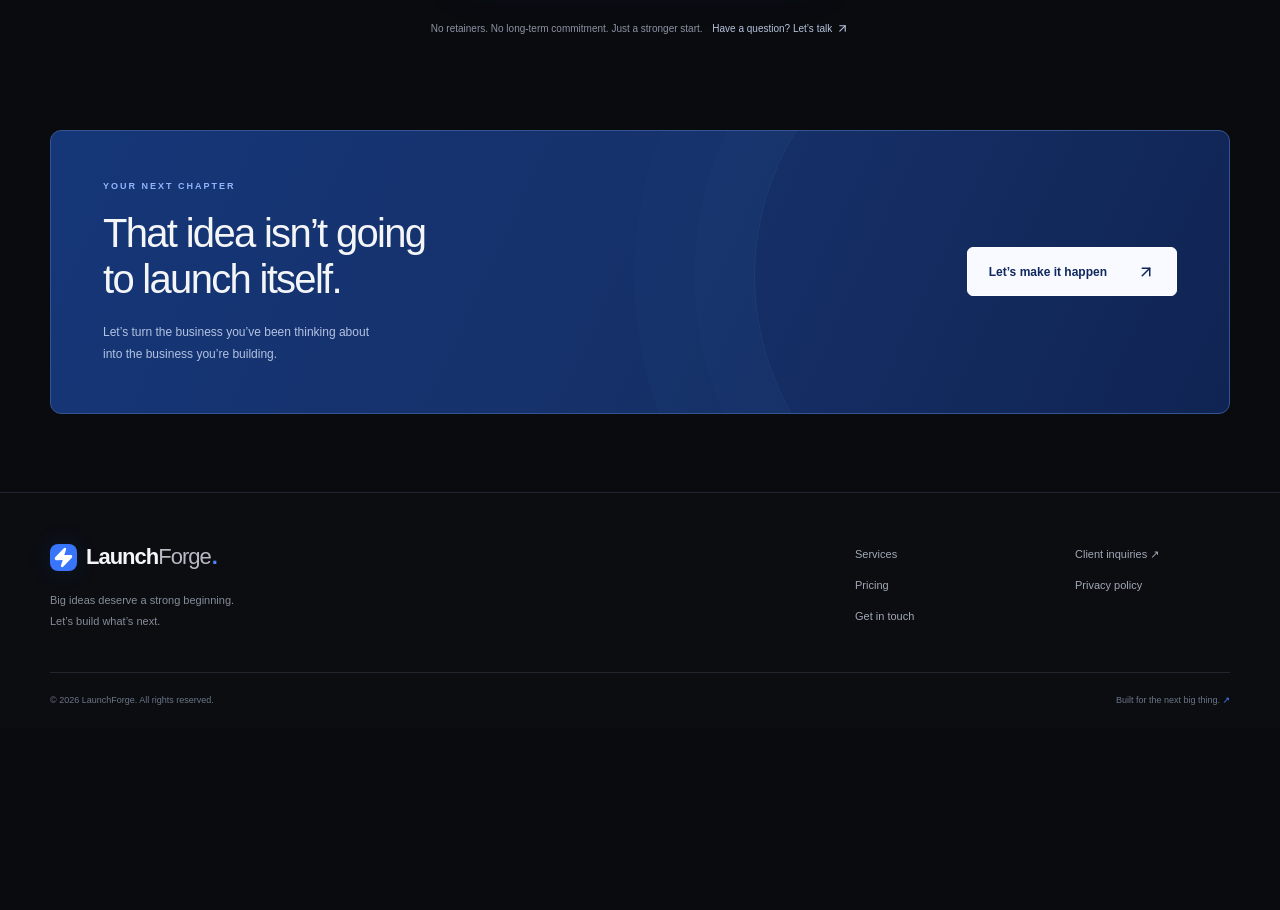
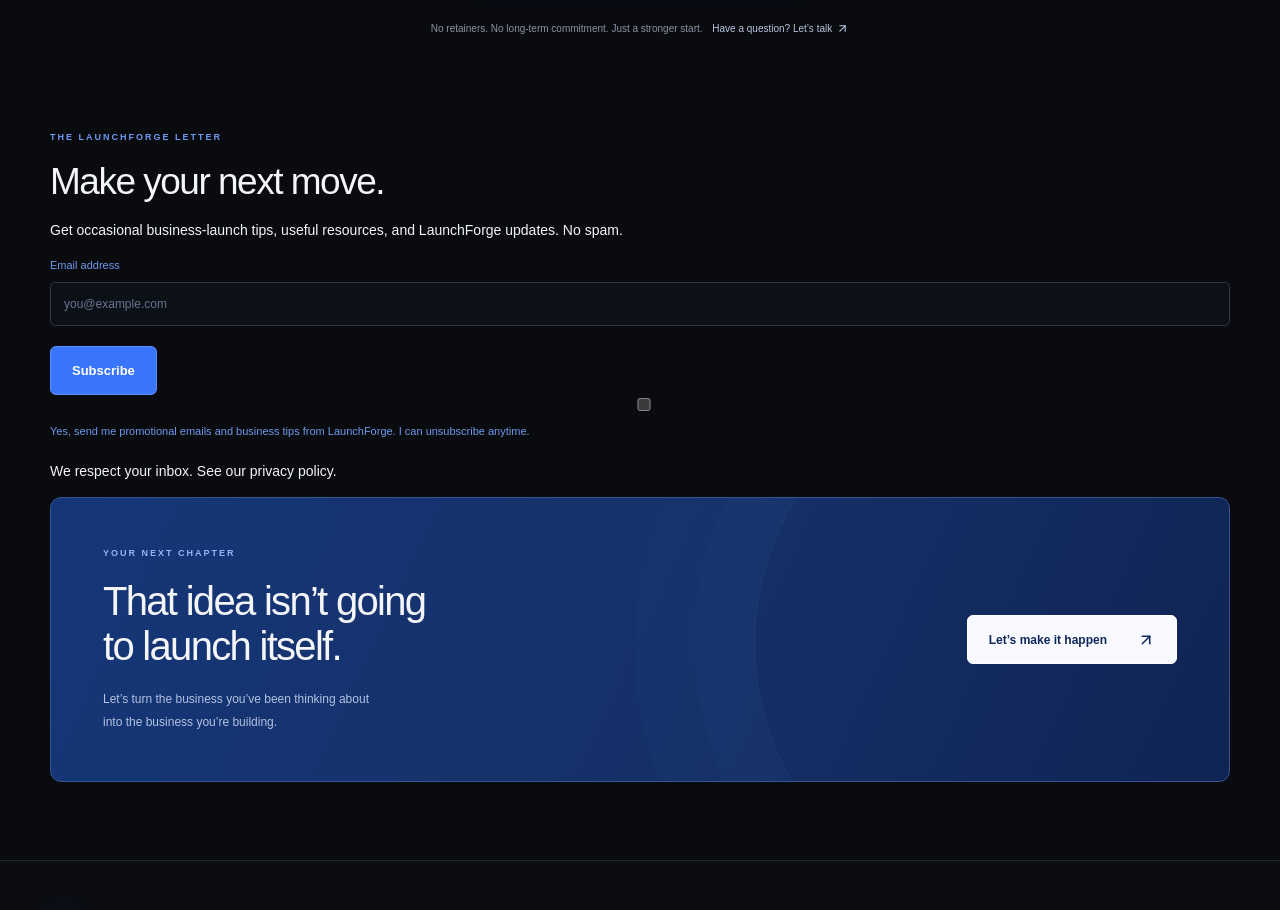
Before and after one commit to jaimebahar/Launchforge, a Next.js app: page / in a window 1280 px wide. Shown: the part 2780-3690 px from the top of the page. Before the commit the page ends 3508 px from the top, so only its background shows below. Built offline with nearby package versions, Linux system fonts and the light colour scheme.

Commit message:
Add opt-in newsletter section and privacy disclosure

```diff
--- a/app/page.tsx
+++ b/app/page.tsx
@@ -1,4 +1,5 @@
 import Link from "next/link";
+import { NewsletterForm } from "@/components/newsletter-form";
 import {
   ArrowUpRight,
   ArrowRight,
@@ -161,6 +162,7 @@
           </Link>
         </p>
       </section>
+      <NewsletterForm />
       <CTA />
     </>
   );
```
